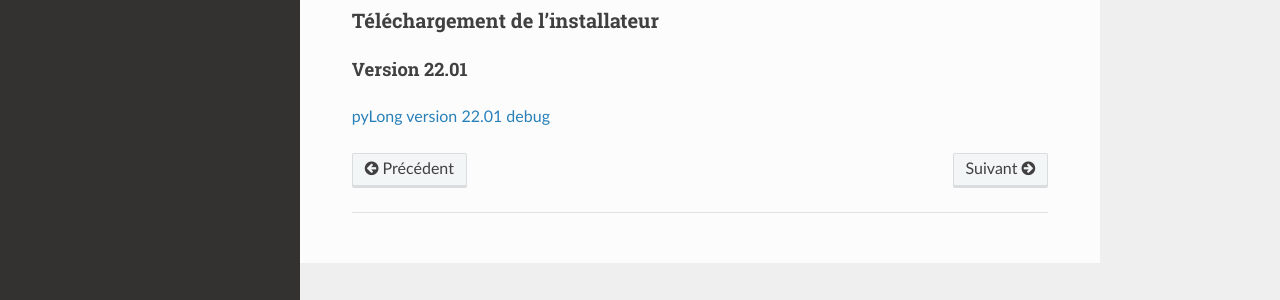
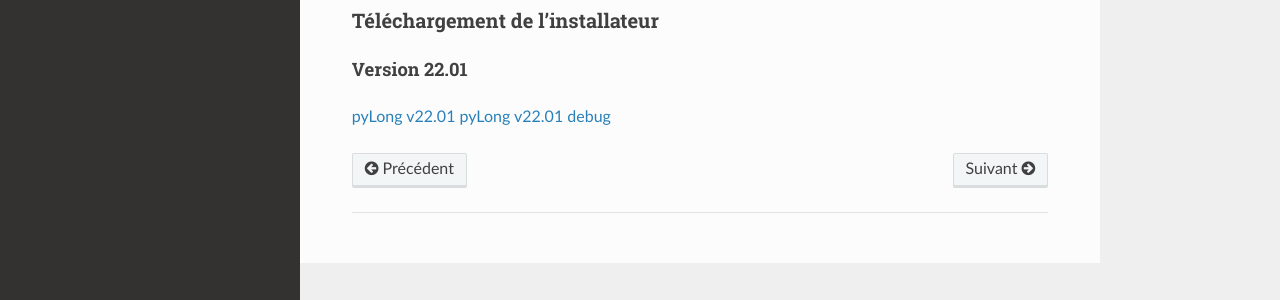
Before and after one commit to clementroussel/pyLong-doc, a Sphinx documentation site: the page built from docs/source/installation.rst, in a window 1280 px wide. Shown: the part 467-767 px from the top of the page. Built offline with Sphinx 7.4.7 and the Read the Docs theme 2.0.0, drawn with Linux system fonts in a browser that asks for light colours.

Commit message:
Update installation.rst

```diff
--- a/docs/source/installation.rst
+++ b/docs/source/installation.rst
@@ -24,7 +24,8 @@
 Version 22.01
 ^^^^^^^^^^^^^
 
-`pyLong version 22.01 debug`_
+`pyLong v22.01`_
+`pyLong v22.01 debug`_
 
-
-.. _pyLong version 22.01 debug: https://officenationaldesforets-my.sharepoint.com/:u:/g/personal/clement_roussel_onf_fr/EXcl2TcGXP5EnhL0gDqUQPEB-A-vF_6PQ9l-gu_jEQjROw?e=sc5Dqy
+.. _pyLong v22.01 debug: https://officenationaldesforets-my.sharepoint.com/:u:/g/personal/clement_roussel_onf_fr/EXcl2TcGXP5EnhL0gDqUQPEB-A-vF_6PQ9l-gu_jEQjROw?e=sc5Dqy
+.. _pyLong v22.01: https://officenationaldesforets-my.sharepoint.com/:u:/g/personal/clement_roussel_onf_fr/EXcl2TcGXP5EnhL0gDqUQPEB-A-vF_6PQ9l-gu_jEQjROw?e=sc5Dqy
```
